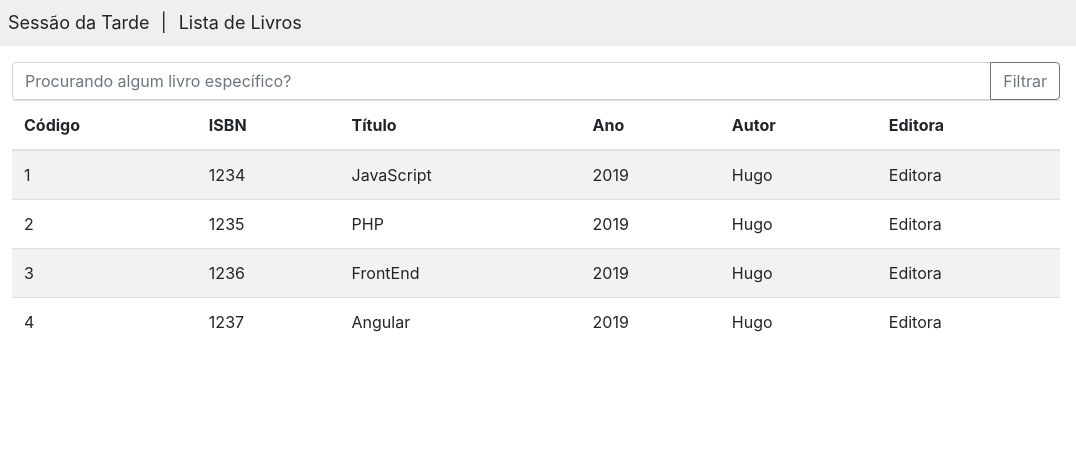
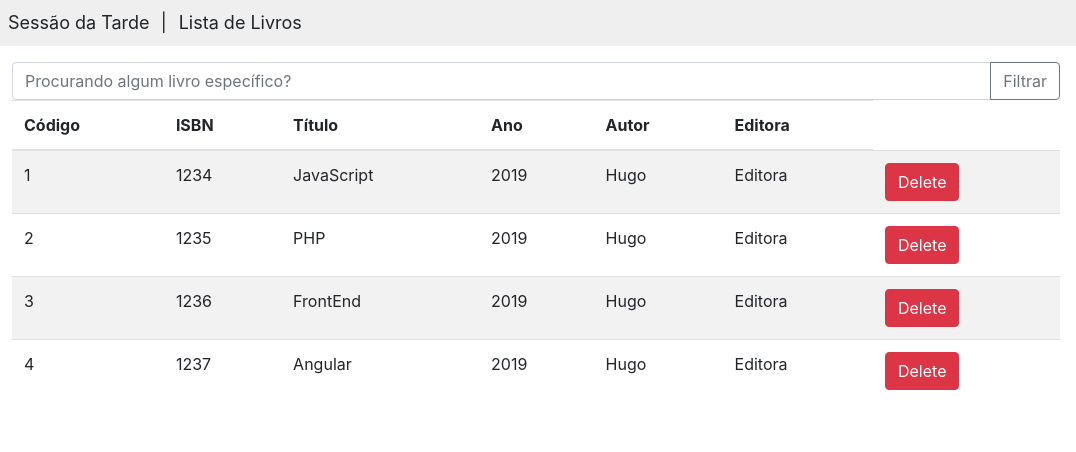
Before and after one commit to HDeiro/sessao-da-tarde-2019-frontend, a website: page app/lista-livros.html in a window 1280 px wide. Shown: the top 452 px of the page, 204-1280 px from the left. Drawn offline with nearby package versions, Linux system fonts and the light colour scheme.

Commit message:
Favicons and Action Button

```diff
--- a/app/lista-livros.html
+++ b/app/lista-livros.html
@@ -4,6 +4,7 @@
 	<meta charset="UTF-8">
 	<meta name="viewport" content="width=device-width, initial-scale=1.0">
 	<meta http-equiv="X-UA-Compatible" content="ie=edge">
+    <link rel="shortcut icon" type="image/png" href="assets/images/logo.png"/>
 	<link rel="stylesheet" href="../node_modules/bootstrap/dist/css/bootstrap.min.css">
 	<link rel="stylesheet" href="./styles/layout.css">
 	<title>Sessão da Tarde</title>
--- a/app/scripts/lista-livros.js
+++ b/app/scripts/lista-livros.js
@@ -37,7 +37,7 @@ function loadBooks(books) {
 	(books.length ? books : []).forEach((book, index) => {
 		// Cria elemento linha
 		const row = document.createElement('tr');
-		row.id = `row-${index}`;
+		row.id = `tr-${index}`;
 
 		// Cria elementos célula
 		const tdCode = createTd(book, 'code', index);
@@ -47,6 +47,19 @@ function loadBooks(books) {
 		const tdAuthor = createTd(book, 'author', index);
 		const tdPublisher = createTd(book, 'publisher', index);
 
+		// Add action button
+		const deleteButton = document.createElement('button');
+		deleteButton.innerText = 'Delete';
+		deleteButton.id = `button-del-${index}`;
+		deleteButton.classList.add('btn');
+		deleteButton.classList.add('btn-danger');
+		deleteButton.addEventListener('click', event => {
+			deleteBook(book);
+		});
+
+		const tdActions = createTd(null, 'actions', index);
+		tdActions.appendChild(deleteButton);
+
 		// Adiciona células na linha
 		row.appendChild(tdCode);
 		row.appendChild(tdISBN);
@@ -54,6 +67,7 @@ function loadBooks(books) {
 		row.appendChild(tdYear);
 		row.appendChild(tdAuthor);
 		row.appendChild(tdPublisher);
+		row.appendChild(tdActions);
 
 		// Adiciona linha no tbody da tabela
 		tableBody.appendChild(row);
@@ -62,8 +76,8 @@ function loadBooks(books) {
 
 function createTd(book, property, index) {
 	const td = document.createElement('td');
-	td.id = `${property}-${index}`;
-	td.innerText = book[property];
+	td.id = `td-${property}-${index}`;
+	book  && (td.innerText = book[property]);
 	return td;
 }
 
@@ -71,6 +85,10 @@ function filterElementsOnTableUsingInputFilter() {
 	const filterText = filterInput.value;
 	const filteredBooks = filterBooks(filterText);
 	loadBooks(filteredBooks);
+}
+
+function deleteBook(book) {
+	console.log(`Book ${book.title} deleted`);
 }
 
 // Controle de eventos
```
Also changed, not shown: app/index.html (+1 -0 lines), app/registro-livros.html (+1 -0 lines).
